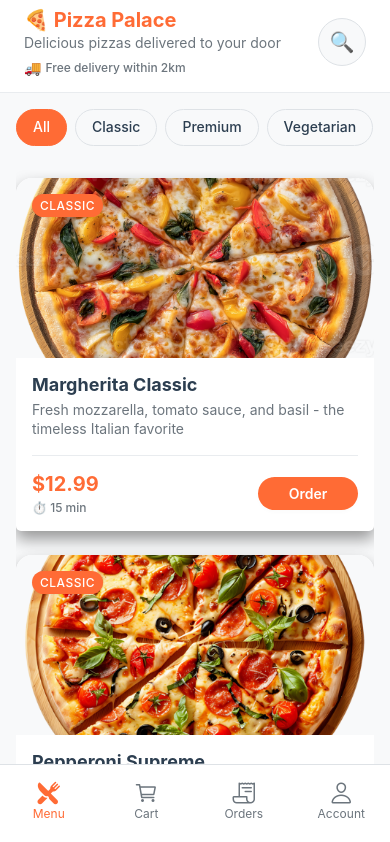
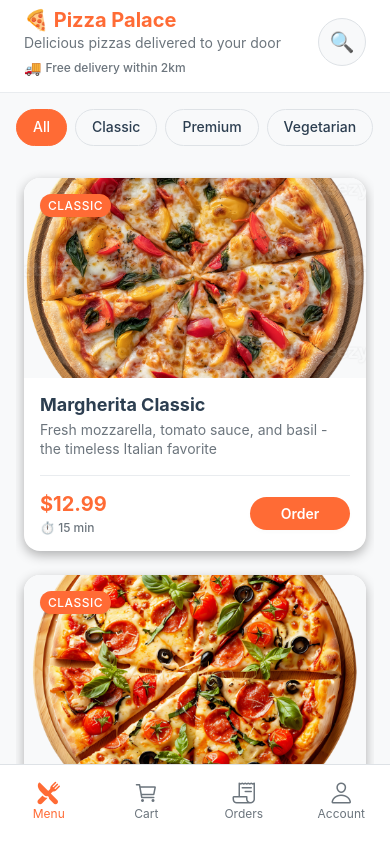
Before and after one commit to Asror-hub/pizza-app, a React Native app: screen /Home in a window 390 px wide. Shown: the top 842 px of the page. Built offline with nearby package versions, Linux system fonts and the light colour scheme.

Commit message:
Improved pizza card image display - increased height, better resize mode, and enhanced styling

```diff
--- a/src/components/PizzaCard.tsx
+++ b/src/components/PizzaCard.tsx
@@ -13,30 +13,29 @@ interface PizzaCardProps {
 
 const CardContainer = styled.TouchableOpacity`
   background-color: ${theme.colors.background};
-  border-top-left-radius: ${theme.borderRadius.lg}px;
-  border-top-right-radius: ${theme.borderRadius.lg}px;
-  border-bottom-left-radius: 5px;
-  border-bottom-right-radius: 5px;
+  border-radius: ${theme.borderRadius.lg}px;
   margin-top: ${theme.spacing.sm}px;
   margin-bottom: ${theme.spacing.md}px;
+  margin-horizontal: ${theme.spacing.sm}px;
   shadow-color: #000000;
-  shadow-offset: 0px 8px;
-  shadow-opacity: 0.4;
-  shadow-radius: 16px;
-  elevation: 12;
+  shadow-offset: 0px 4px;
+  shadow-opacity: 0.3;
+  shadow-radius: 12px;
+  elevation: 8;
   overflow: hidden;
 `;
 
 const ImageContainer = styled.View`
   position: relative;
-  height: 180px;
-  background-color: ${theme.colors.backgroundSecondary};
+  height: 200px;
+  background-color: #f8f9fa;
+  overflow: hidden;
 `;
 
 const PizzaImage = styled.Image`
   width: 100%;
   height: 100%;
-  resize-mode: cover;
+  resize-mode: contain;
 `;
 
 const CategoryBadge = styled.View<{ category: string }>`
```
